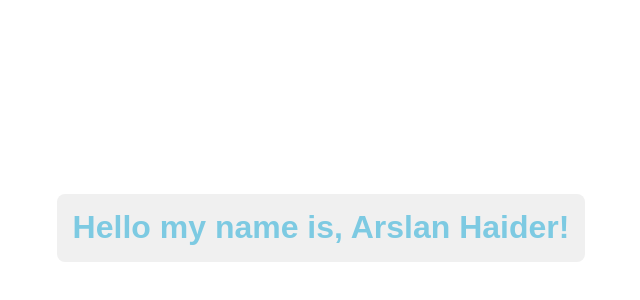
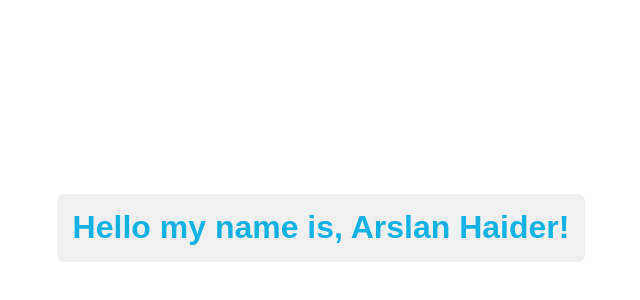
Before and after one commit to Migracode-Barcelona/learn-git-2025, a React (Vite) app: page / in a window 1280 px wide. Shown: the part 172-472 px from the top of the page, without its empty margins (319-959 px from the left). Built offline with nearby package versions, Linux system fonts and the light colour scheme.

Commit message:
update greeting css file name

```diff
--- a/src/Greeting.css
+++ b/src/Greeting.Module.css
@@ -1,6 +1,6 @@
 /* Greeting.css */
 .greeting-heading {
-    color: #7dcae2;
+    color: #13b2e2;
     font-size: 2rem;
     font-weight: bold;
     font-family: Arial, sans-serif;
--- a/src/Greeting.jsx
+++ b/src/Greeting.jsx
@@ -1,4 +1,4 @@
-import './Greeting.css';
+import './Greeting.Module.css';
 function Greeting({ name }) {
   return <h1 className="greeting-heading">Hello my name is, {name}!</h1>;
 }
```
